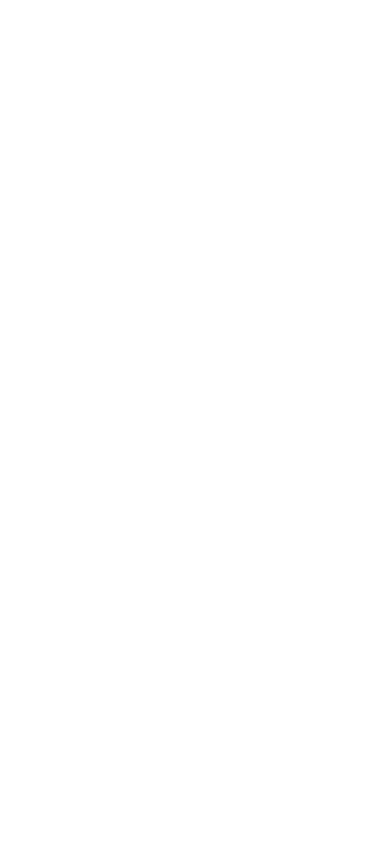
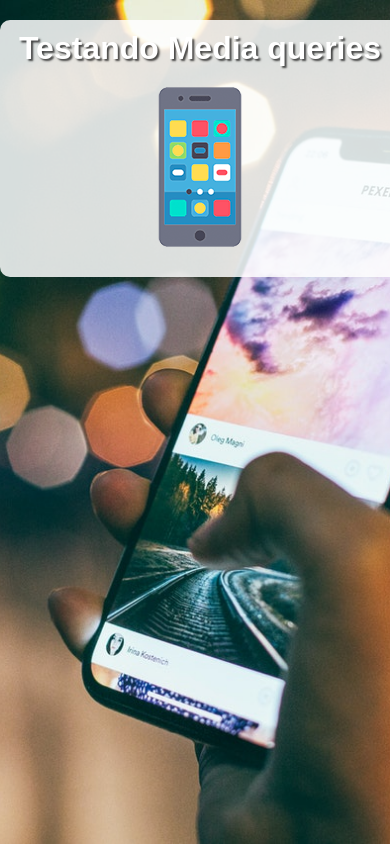
Before and after one commit to Prismount/html-css, a plain HTML site: page exercicios/ex026/mq004/index.html in a window 390 px wide. Drawn offline with Linux system fonts and the light colour scheme.

Commit message:
mobile first

```diff
--- /dev/null
+++ b/exercicios/ex026/mq004/estilos/media-query.css
@@ -0,0 +1,3 @@
+@charset "UTF-8";
+
+/* Todas as demais midias */
--- /dev/null
+++ b/exercicios/ex026/mq004/estilos/style.css
@@ -0,0 +1,62 @@
+@charset "UTF-8";
+
+/* Versao mobile first */
+
+* {
+    font-family: Arial, Helvetica, sans-serif;
+    font-size: 1em;
+    margin: 0px;
+    padding: opx;
+    box-sizing: border-box;
+}
+
+ html {
+    height: 100vh;
+}
+
+body {
+    background: black url(../imagens/back-phone.jpg) no-repeat;
+    background-size: cover;
+    background-position: center center;
+}
+
+main {
+    background-color: rgba(255, 255, 255, 0.842);
+    width: 400px;
+    margin: auto;
+    margin-top: 20px;
+    border-radius: 10px;
+    padding: 10px;
+}
+
+h1 {
+    text-align: center;
+    color: white;
+    text-shadow: 2px 2px 2px rgba(0, 0, 0, 0.692);
+    font-size: 2em;
+}
+
+img {
+    display: block;
+    margin: auto;
+}
+
+img#phone {
+    display: block;
+}
+
+img#tablet {
+    display: none;
+}
+
+img#print {
+    display: none;
+}
+
+img#pc {
+    display: none;
+}
+
+img#tv {
+    display: none;
+}
--- a/exercicios/ex026/mq004/index.html
+++ b/exercicios/ex026/mq004/index.html
@@ -4,8 +4,17 @@
     <meta charset="UTF-8">
     <meta name="viewport" content="width=device-width, initial-scale=1.0">
     <title>Media Query</title>
+    <link rel="stylesheet" href="estilos/style.css" media="all">
+    <link rel="stylesheet" href="estilos/media-query.css">
 </head>
 <body>
-
+    <main>
+        <h1>Testando Media queries</h1>
+        <img id="phone" src="imagens/icon-phone.png" alt="acessando via smartphone">
+        <img id="tablet" src="imagens/icon-tablet.png" alt="acessando via tablet">
+        <img id="print" src="imagens/icon-print.png" alt="versao para impressao">
+        <img id="pc" src="imagens/icon-pc.png" alt="versao para desktop">
+        <img id="tv" src="imagens/icon-tv.png" alt="versao para tv">
+    </main>
 </body>
 </html>
```
